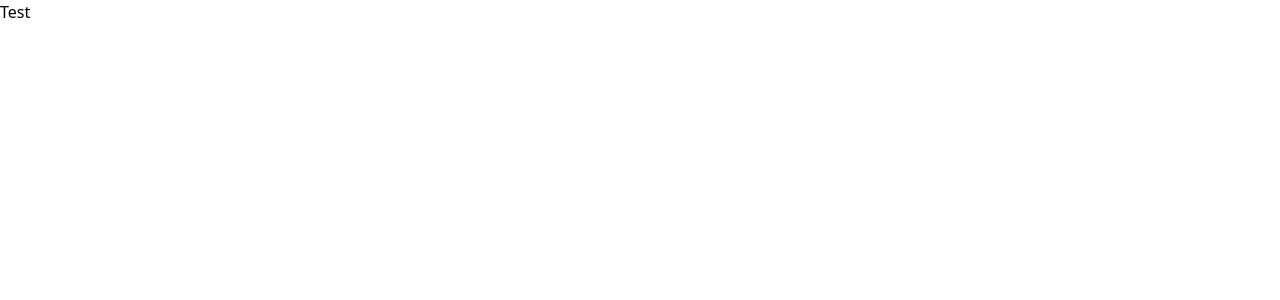
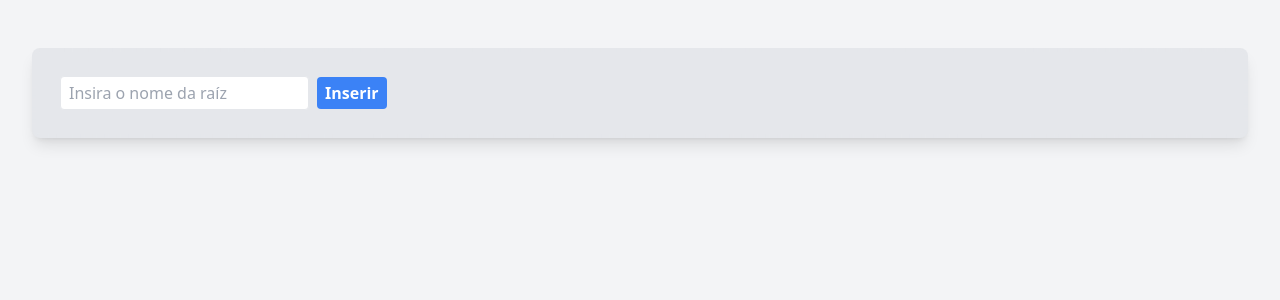
Before and after one commit to alk0x1/Word-Hierarchy-Analyzer, a React (Vite) app in the folder web/: page / in a window 1280 px wide. Shown: the top 300 px of the page. Built offline with nearby package versions, Linux system fonts and the light colour scheme.

Commit message:
feat:  tree management implementation

```diff
--- a/web/src/App.tsx
+++ b/web/src/App.tsx
@@ -1,10 +1,48 @@
-function App() {
+import React, { useState } from 'react';
+import { useTree } from './hooks/useTree';
+import { TreeView}  from './components/TreeView';
+
+const App: React.FC = () => {
+  const [rootName, setRootName] = useState('');
+  const [isRootSet, setIsRootSet] = useState(false);
+  const { tree, setTree, addChild } = useTree(null);
+
+  const handleSetRoot = () => {
+    if (rootName.trim()) {
+      setTree({ name: rootName, children: [] });
+      setIsRootSet(true);
+    }
+  };
 
   return (
-    <>
-      <h1>Test</h1>
-    </>
-  )
-}
+    <div className="min-h-screen bg-gray-100">
+      <main className="max-w-7xl mx-auto py-6 sm:px-6 lg:px-8">
+        <div className="px-4 py-6 sm:px-0">
+          <div className="border-4 border-dashed border-gray-200 rounded-lg bg-gray-200 p-6 h-120 overflow-auto shadow-lg">
+            {!isRootSet ? (
+              <div className="flex items-center">
+                <input
+                  type="text"
+                  value={rootName}
+                  onChange={(e) => setRootName(e.target.value)}
+                  placeholder="Insira o nome da raíz"
+                  className="border rounded px-2 py-1 mr-2"
+                />
+                <button
+                  onClick={handleSetRoot}
+                  className="bg-blue-500 hover:bg-blue-700 text-white font-bold py-1 px-2 rounded"
+                >
+                  Inserir
+                </button>
+              </div>
+            ) : (
+              tree && <TreeView node={tree} onAddChild={addChild} />
+            )}
+          </div>
+        </div>
+      </main>
+    </div>
+  );
+};
 
-export default App
+export default App;
```
